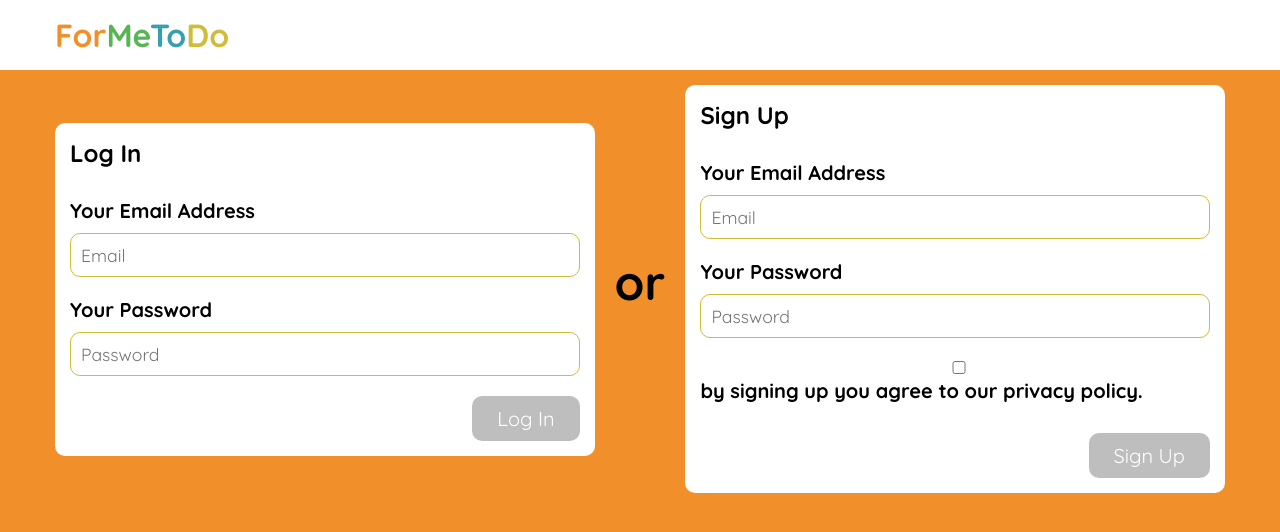
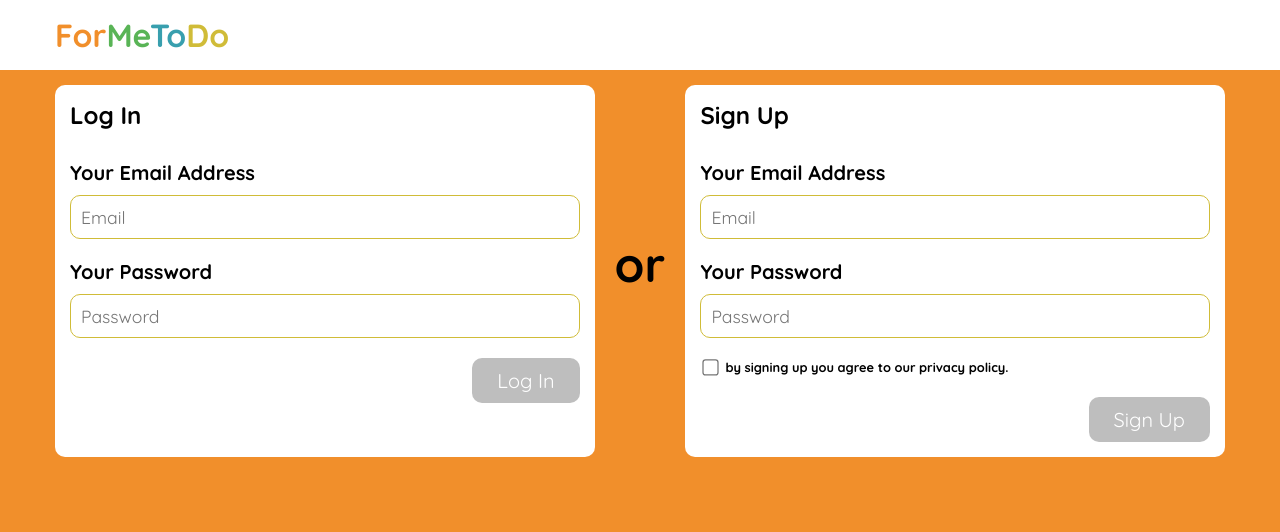
Before and after one commit to JonnyMars/for-me-to-do, a React (Create React App) app: page /login in a window 1280 px wide. Shown: the top 532 px of the page. Built offline with nearby package versions, Linux system fonts and the light colour scheme.

Commit message:
upd: styled privacy policy sign up checkbox

```diff
--- a/src/_components/AuthForm/AuthForm.js
+++ b/src/_components/AuthForm/AuthForm.js
@@ -9,7 +9,6 @@ export default function AuthForm(props) {
     let allValid = false;
 
     const validFormElements = props.formElements.filter(formElement => formElement.config.valid === true);
-    console.log(validFormElements, props.formElements.length)
 
     if(validFormElements.length === props.formElements.length) allValid = true;
 
--- a/src/_components/Navigation/NavigationSidebar/NavigationSidebar.module.scss
+++ b/src/_components/Navigation/NavigationSidebar/NavigationSidebar.module.scss
@@ -21,6 +21,7 @@
 
 .NavSidebarActions {
     width: 90%;
+    height: 100%;
     margin: 0 auto;
     display: flex;
     flex-direction: column;
--- a/src/_components/UI/Input/Input.js
+++ b/src/_components/UI/Input/Input.js
@@ -5,17 +5,17 @@ import styles from "./Input.module.scss";
 export default function Input(props) {
 
     let inputElement = null;
+    let inputTypeClass = null;
     const inputClasses = [styles.InputElement]
 
     if(!props.valid && props.shouldValidate && props.touched) {
         inputClasses.push(styles.Invalid);
     }
 
-    console.log(props.elementType);
-
     switch(props.elementType) {
 
         case("input"):
+            if(props.elementConfig.type) inputTypeClass = styles[props.elementConfig.type]
             inputElement = <input
                             className={inputClasses.join(" ")}
                             {...props.elementConfig}
@@ -47,7 +47,7 @@ export default function Input(props) {
 
 
     return (
-        <div className={styles.Input}>
+        <div className={`${styles.Input} ${inputTypeClass ? inputTypeClass : ""}`}>
             {content}
         </div>
     )
--- a/src/_components/UI/Input/Input.module.scss
+++ b/src/_components/UI/Input/Input.module.scss
@@ -12,6 +12,31 @@
         display: block;
     }
 
+}
+
+.checkbox {
+    display: flex;
+    flex-wrap: nowrap;
+    width: 100%;
+    justify-content: flex-start;
+    align-content: flex-start;
+
+    input, label, input.InputElement {
+        width: auto;
+    }
+
+    input {
+        cursor: pointer;
+        transform: scale(1.25);
+    }
+
+    label {
+        font-size: .8em;
+        flex-grow: 1;
+        padding-left: 5px;
+        margin-bottom: 0;
+        line-height: 1.5em;
+    }
 }
 
 input {
--- a/src/_containers/Auth/Auth.js
+++ b/src/_containers/Auth/Auth.js
@@ -69,7 +69,7 @@ export default function Login() {
             email: loginFormConfig.email.value,
             password: loginFormConfig.password.value,
             onSuccess: data => {
-                console.log(data);
+                console.log(data)
 
                 setLoginFormLoading(false);
 
@@ -140,7 +140,7 @@ export default function Login() {
     if(currentUser) return <Redirect to="/tasks" />;
 
     return (
-        <div className={`${styles.Auth} container flex flex-center`}>
+        <div className={`${styles.Auth} container flex`}>
             {error}
             <AuthForm
                 type="login"
--- a/src/_containers/Auth/Auth.module.scss
+++ b/src/_containers/Auth/Auth.module.scss
@@ -5,6 +5,7 @@
 }
 
 .Auth {
+    align-items: stretch;
     @include up-to-desktop {
         flex-direction: column;
     }
@@ -14,6 +15,7 @@
     font-size: 3em;
     padding: 20px;
     font-weight: bold;
+    align-self: center;
 
     @include up-to-desktop {
         padding: 0px;
```
